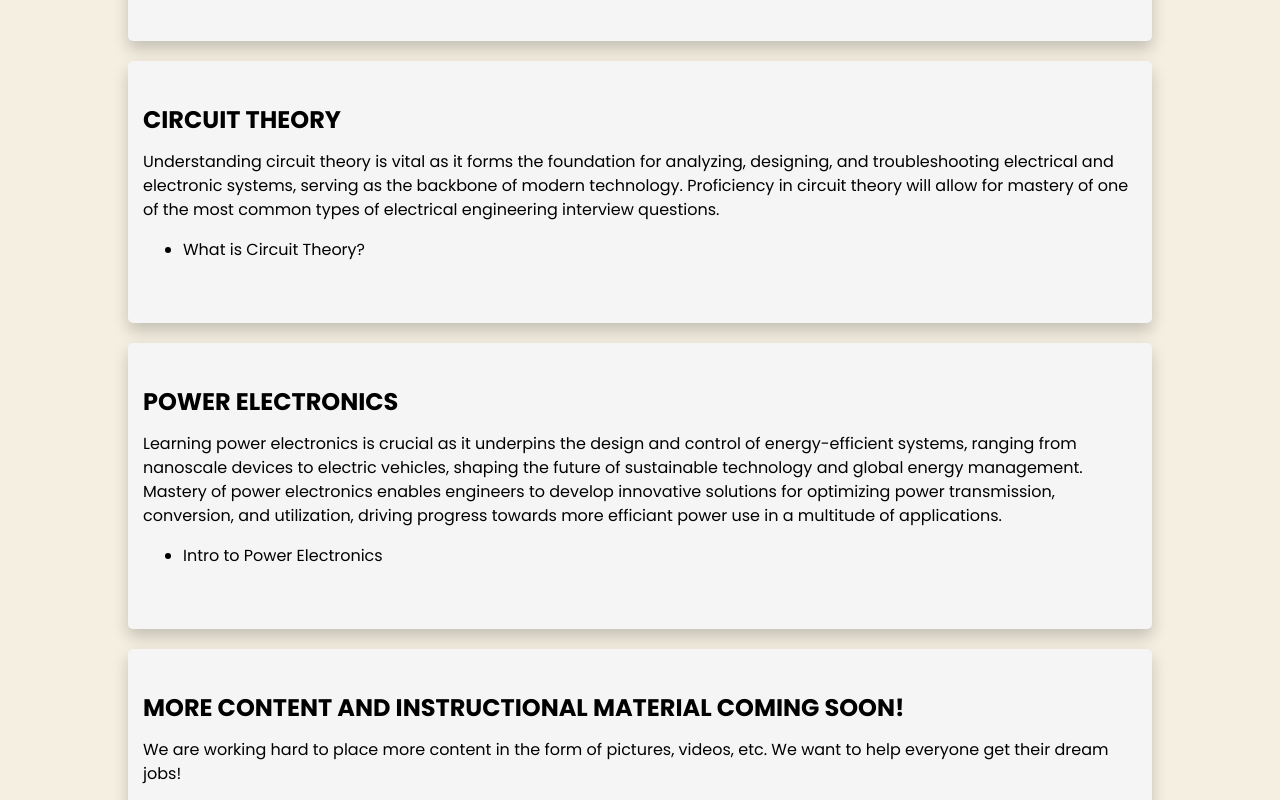
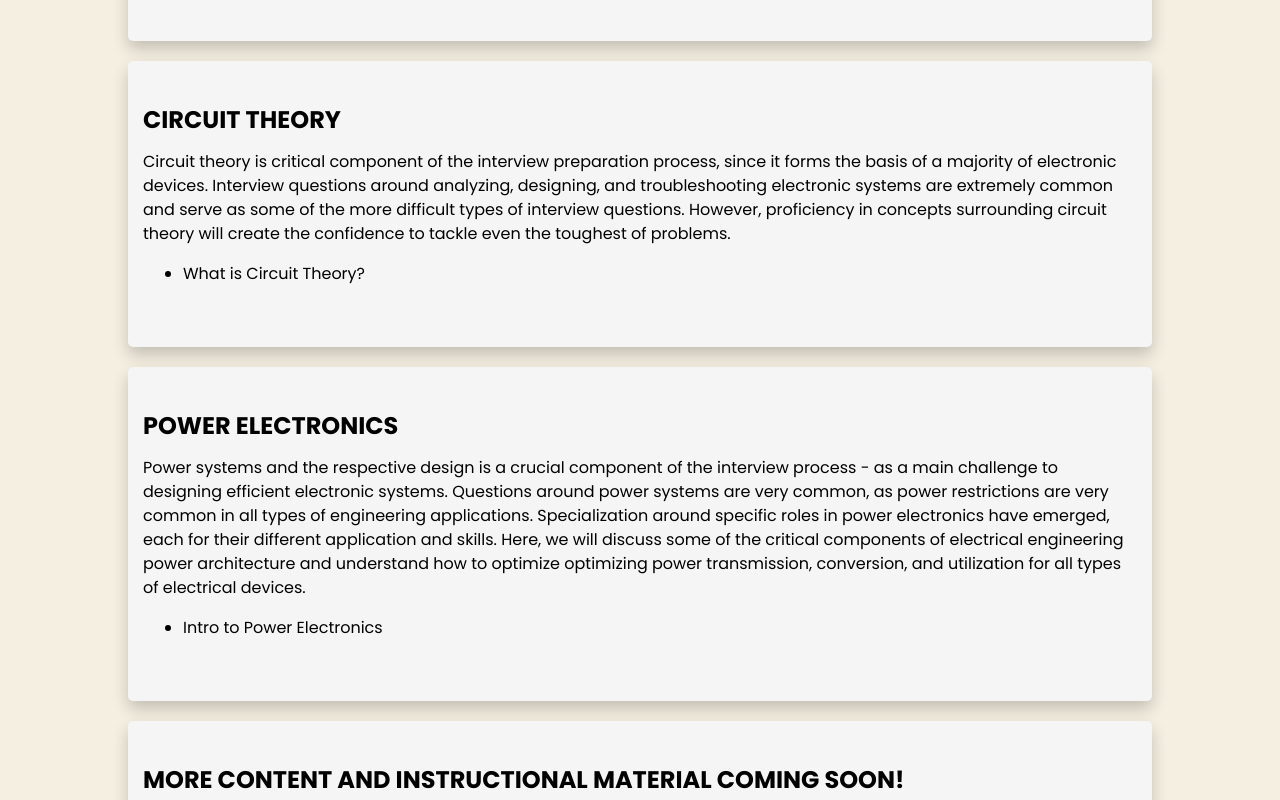
Before and after one commit to chinmaykulkarni1/InterviewAware, a plain HTML site: page concept.html in a window 1280 px wide. Shown: the part 544-1344 px from the top of the page. Drawn offline with Linux system fonts and the light colour scheme.

Commit message:
Add files via upload

```diff
--- a/concept.html
+++ b/concept.html
@@ -105,7 +105,7 @@
           Circuit Theory
           </h4>
           <p>
-            Understanding circuit theory is vital as it forms the foundation for analyzing, designing, and troubleshooting electrical and electronic systems, serving as the backbone of modern technology. Proficiency in circuit theory will allow for mastery of one of the most common types of electrical engineering interview questions.
+            Circuit theory is critical component of the interview preparation process, since it forms the basis of a majority of electronic devices. Interview questions around analyzing, designing, and troubleshooting electronic systems are extremely common and serve as some of the more difficult types of interview questions. However, proficiency in concepts surrounding circuit theory will create the confidence to tackle even the toughest of problems.
           </p>
           <div class="answer-entry-bullets">
             <ul class="answer-bullets">
@@ -122,7 +122,7 @@
           Power Electronics
           </h4>
           <p>
-            Learning power electronics is crucial as it underpins the design and control of energy-efficient systems, ranging from nanoscale devices to electric vehicles, shaping the future of sustainable technology and global energy management. Mastery of power electronics enables engineers to develop innovative solutions for optimizing power transmission, conversion, and utilization, driving progress towards more efficiant power use in a multitude of applications.
+            Power systems and the respective design is a crucial component of the interview process - as a main challenge to designing efficient electronic systems. Questions around power systems are very common, as power restrictions are very common in all types of engineering applications. Specialization around specific roles in power electronics have emerged, each for their different application and skills. Here, we will discuss some of the critical components of electrical engineering power architecture and understand how to optimize optimizing power transmission, conversion, and utilization for all types of electrical devices.
           </p>
           <div class="answer-entry-bullets">
             <ul class="answer-bullets">
```
